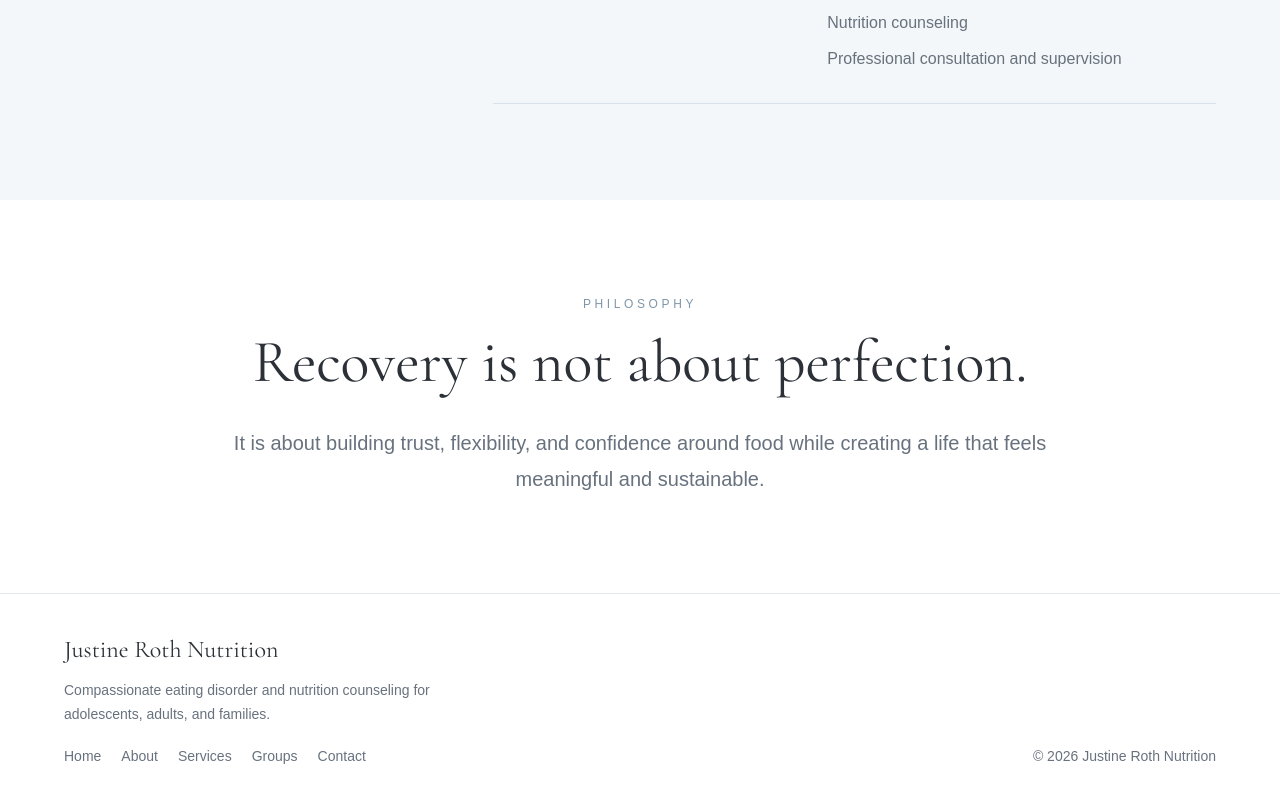
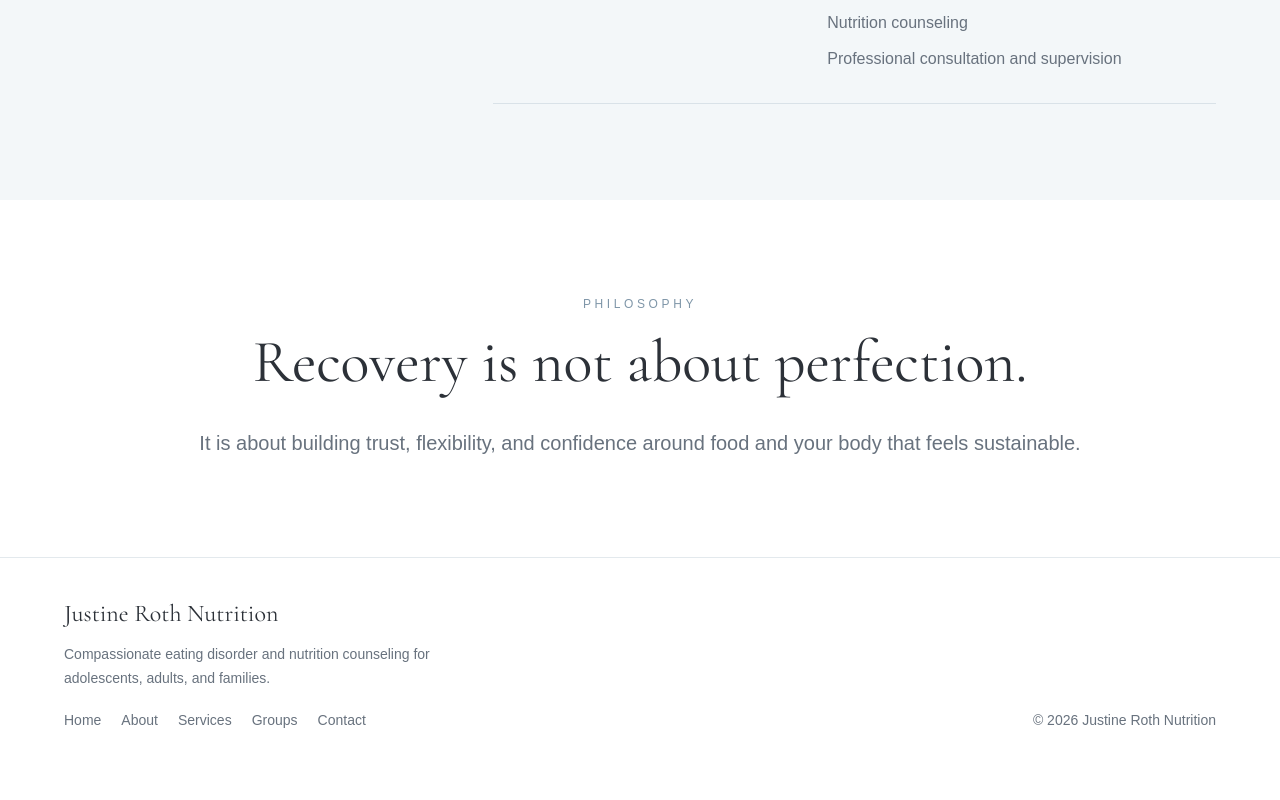
Before and after one commit to justinerothrd/justine-roth-nutrition, a Next.js app: page /about in a window 1280 px wide. Shown: the part 1116-1916 px from the top of the page. After the commit the page ends 1886 px from the top, so only its background shows below. Built offline with nearby package versions, Linux system fonts and the light colour scheme.

Commit message:
Update text in about page for clarity

```diff
--- a/app/about/page.tsx
+++ b/app/about/page.tsx
@@ -103,7 +103,7 @@ export default function AboutPage() {
 
           <p className="mt-8 text-xl leading-9 text-[#68727E]">
             It is about building trust, flexibility, and confidence around food
-            while creating a life that feels meaningful and sustainable.
+            and your body that feels sustainable.
           </p>
         </div>
       </section>
```
